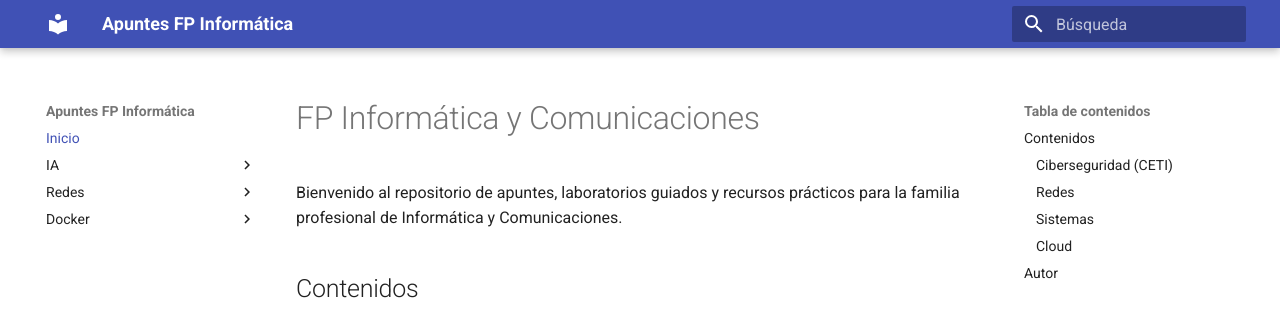
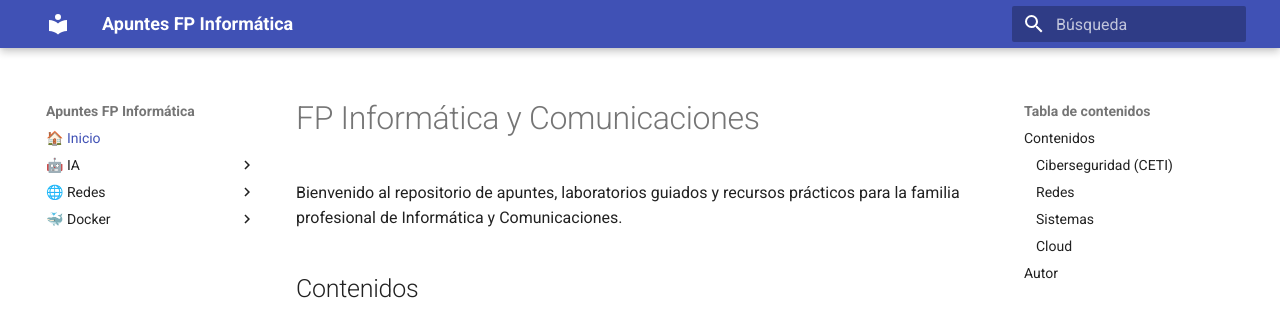
Before and after one commit to fcuadradoa01/hola, an MkDocs documentation site: the page built from docs/index.md, in a window 1280 px wide. Shown: the top 320 px of the page. Built offline with MkDocs 1.6.1 and Material for MkDocs 9.7.7, drawn with Linux system fonts in a browser that asks for light colours.

Commit message:
Enhance mkdocs.yml with site info and emoji navigation
Added site description and author information. Updated navigation with emojis for better visual representation.

```diff
--- a/mkdocs.yml
+++ b/mkdocs.yml
@@ -1,19 +1,37 @@
 site_name: Apuntes FP Informática
+site_description: Apuntes, laboratorios y recursos para Formación Profesional y CETI
+site_author: Paco Cuadrado
 
 theme:
   name: material
   language: es
 
+features:
+    - navigation.tabs
+    - navigation.sections
+    - navigation.top
+    - content.code.copy
+    - search.highlight
+
+palette:
+    - scheme: default
+      primary: indigo
+      accent: blue
+
+    - scheme: slate
+      primary: indigo
+      accent: blue
+
 nav:
-  - Inicio: index.md
+  - 🏠 Inicio: index.md
 
-  - IA:
+  - 🤖 IA:
       - OpenAI: AI/OpenAI-1-el-incidente.md
       - Técnicas y Medidas: AI/OpenAI-2-tecnicas-medidas.md
 
-  - Redes:
+  - 🌐 Redes:
       - Laboratorio MikroTik Hardening: redes/lab-mikrotik-hardening.md
 
-  - Docker:
+  - 🐳 Docker:
       - Laboratorio Wordpress: docker/lab-docker-wordpress-mariadb.md
       - Portainer: docker/lab-portainer.md
```
